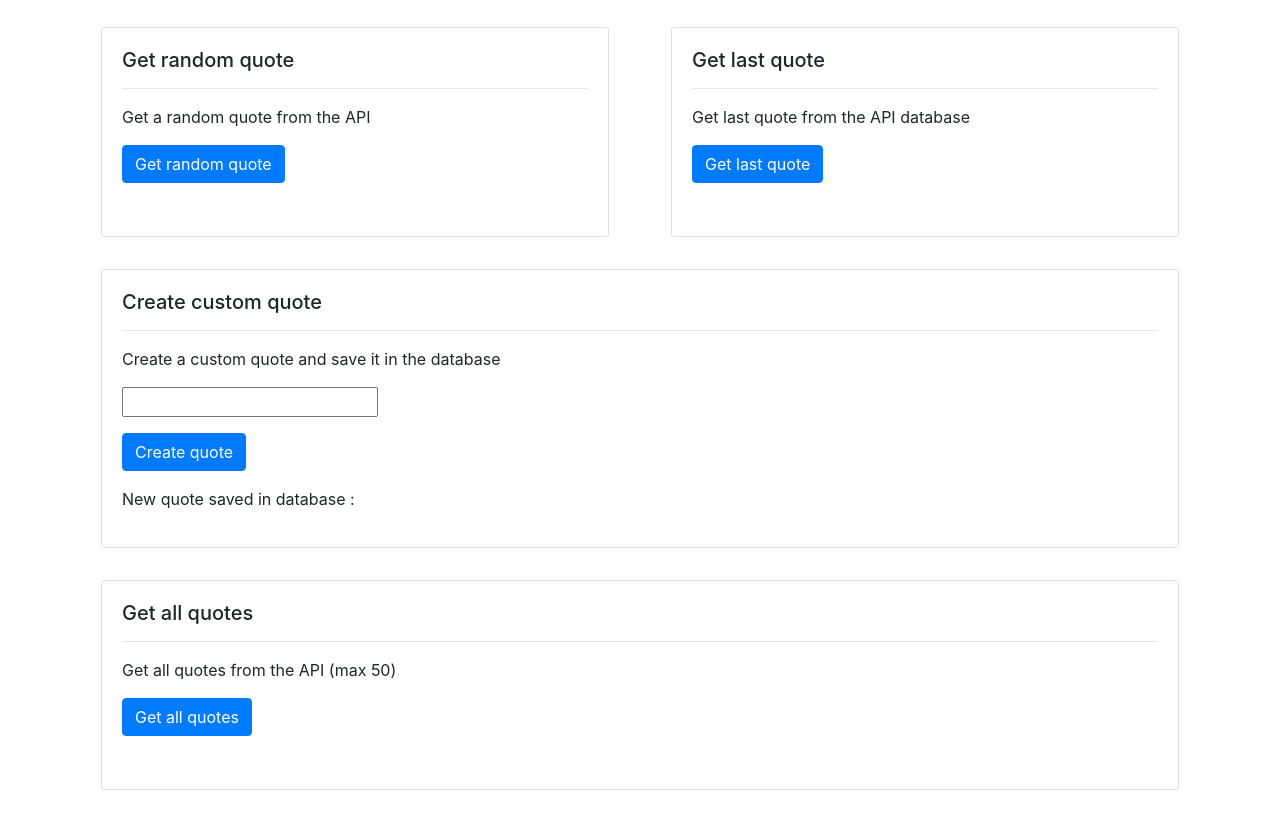
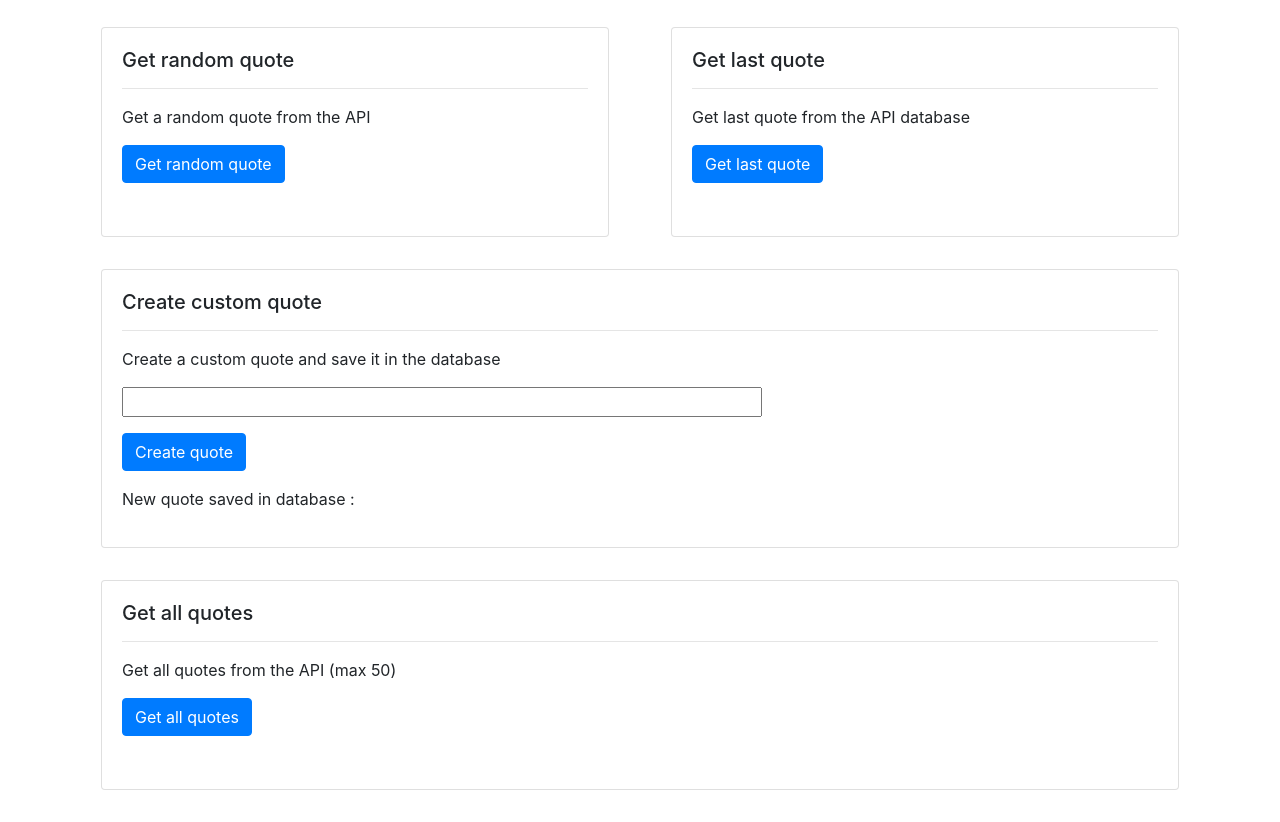
Before and after one commit to ThibaudWagemans/api-development, a plain HTML site: page index.html in a window 1280 px wide. Shown: the part 86-908 px from the top of the page. Drawn offline with nearby package versions, Linux system fonts and the light colour scheme.

Commit message:
Make input field scalable

```diff
--- a/index.css
+++ b/index.css
@@ -5,6 +5,7 @@ body {
 .card {
     margin: 1rem;
     transition: transform 0.5s;
+    overflow: hidden;
 }
 
 .card:hover {
@@ -31,4 +32,6 @@ body {
 input {
     margin-bottom: 1rem;
     display: block;
+    width: 50vw;
+    max-width: 1040px;
 }
```
